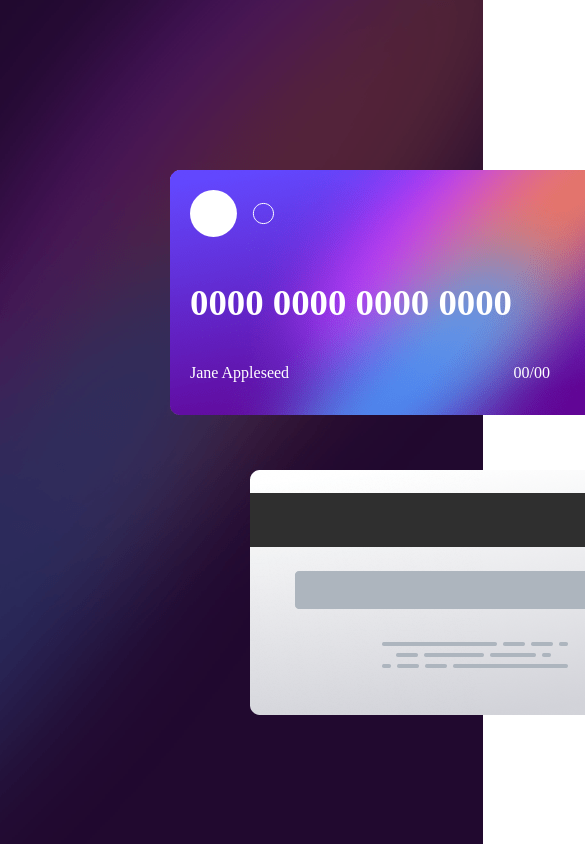
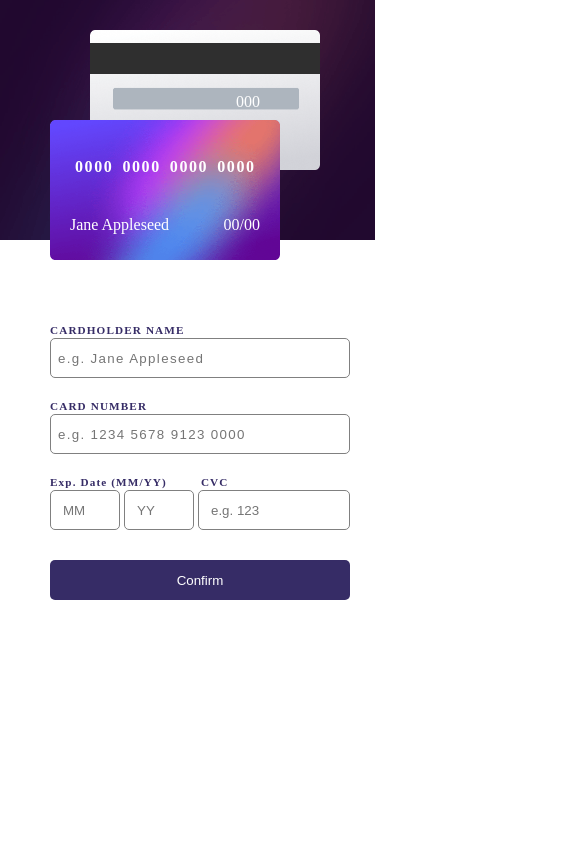
Before and after one commit to erennkazan/card-details, a plain HTML site: page index.html in a window 390 px wide. Shown: the top 844 px of the page, 585 px wide, since content can reach past the window. Drawn offline with Linux system fonts and the light colour scheme.

Commit message:
responsive

```diff
--- a/style.css
+++ b/style.css
@@ -102,3 +102,74 @@ input:focus, textarea:focus
     outline-offset: 0px;
     outline: none;
 }
+@media (max-width: 576px) {
+    .content{
+        background:url(images/bg-main-mobile.png) no-repeat;
+        margin: auto;
+        width: 400px;
+        height: 700px;
+        display: flex;
+        flex-direction: column;
+    }
+    .left-area{
+        display: flex;
+        flex-direction: column-reverse;
+        justify-content: flex-end;
+        width: 500px;
+        height: 700px;
+        padding: 0;
+        margin-top: 50px;
+    }
+    .second-card{
+        width: 230px;
+        height: 140px;
+        background: url(images/bg-card-back.png) no-repeat;
+        background-size: 230px 140px;
+        margin-top: -20px;
+        margin-left: 90px;
+        display: flex;
+        justify-content: center;
+        align-self: flex-start;
+    }
+    .first-card{
+        width: 400px;
+        height: 140px;
+        background: url(images/bg-card-front.png) no-repeat;
+        background-size: 230px 140px;
+        margin-top: -50px;
+        margin-left: 50px;
+        z-index: 1;
+        display: flex;
+        flex-direction: column;
+        justify-content: center;
+        align-items: flex-start;
+        overflow: hidden;
+    }
+    .number{
+        font-size: 1em;
+    }
+    .number1, .number2, .number3, .number4
+    {
+        padding-left: 5px;
+        letter-spacing: 0.1em;
+    }
+    .name{
+        padding-bottom: 50px;
+    }
+    .date{
+        padding-right: 170px;
+    }
+    .logo{
+        width: 40px;
+        height: 40px;
+    }
+    .right-area{
+        display: flex;
+        flex-direction: column-reverse;
+        justify-content: flex-start;
+        align-items: center;
+        width: 375px;
+        margin: auto;
+        padding-bottom: 100px;
+    }
+}
```
